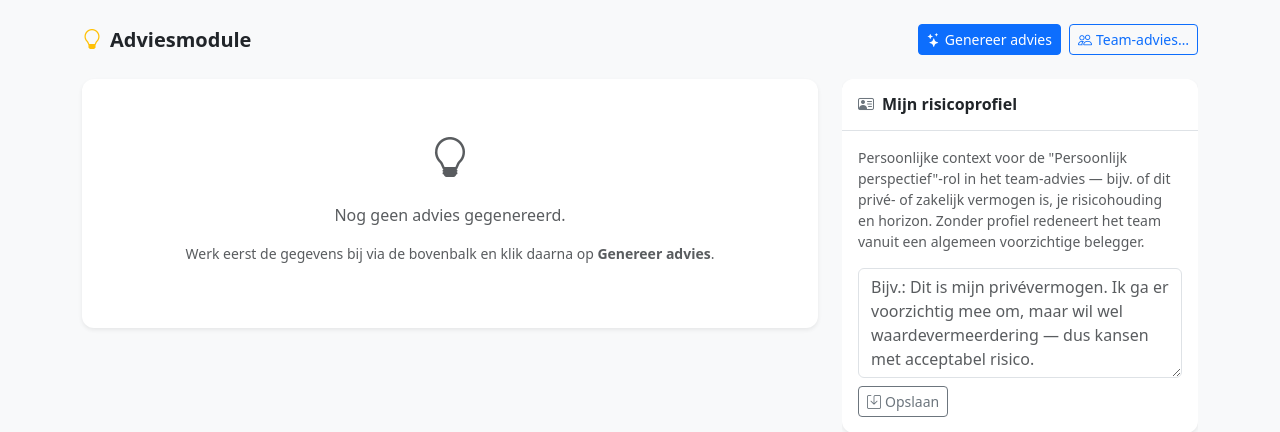
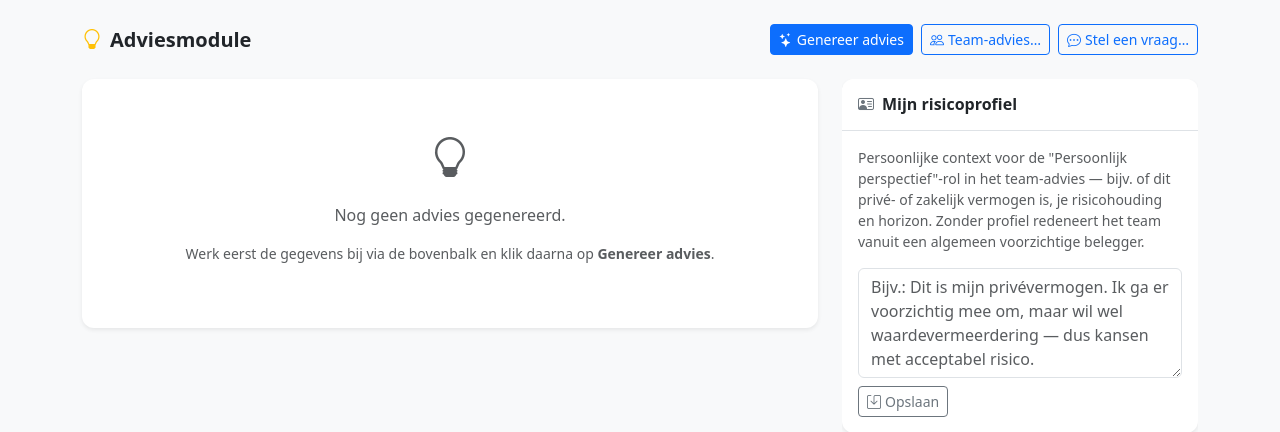
Before and after one commit to dgrund70/FinancialAdvisor, a Flask app: page /gebruiker/1/advies in a window 1280 px wide. Shown: the part 60-492 px from the top of the page. Run offline with Flask 3, Linux system fonts and the light colour scheme; some libraries are stand-ins or nearby versions.

Commit message:
Adviespagina: eigen knop "Stel een vraag…" in de toolbar
De vraagfunctie zat verstopt achter de knop "Team-advies…" en was daardoor niet
te vinden. Nu een eigen knop naast Team-advies; beide openen hetzelfde paneel,
maar "Stel een vraag" zet de cursor meteen in het tekstvak (data-focus). Ook de
knop "Nieuwe vraag" bij het vragenblok doet dat.

Co-Authored-By: Claude Opus 5 <noreply@anthropic.com>
Claude-Session: https://claude.ai/code/session_01UjvryFFoi8NudNb3BPETbr

```diff
--- a/templates/advies.html
+++ b/templates/advies.html
@@ -86,6 +86,14 @@
             {{ 'disabled' if not heeft_api_key }}
             title="Vier rollen los van elkaar — gewaagd, gemiddeld, macro-briefing en persoonlijk perspectief — plus een eindsynthese. Grondiger, duurt ongeveer drie minuten en kost meer tokens.">
       <i class="bi bi-people me-1" aria-hidden="true"></i>Team-advies…
+    </button>
+    <button class="btn btn-outline-primary btn-sm" type="button"
+            data-bs-toggle="collapse" data-bs-target="#team-opties"
+            data-focus="#team-vraag"
+            aria-expanded="false" aria-controls="team-opties"
+            {{ 'disabled' if not heeft_api_key }}
+            title="Eén vraag, één antwoord. Geen nieuwe analyse van je hele portefeuille, maar je posities gaan wel mee als context. Duurt een halve minuut.">
+      <i class="bi bi-chat-dots me-1" aria-hidden="true"></i>Stel een vraag…
     </button>
   </div>
 </div>
@@ -359,7 +367,7 @@
     </h2>
     <button class="btn btn-outline-secondary btn-sm" type="button"
             data-bs-toggle="collapse" data-bs-target="#team-opties"
-            aria-controls="team-opties">
+            data-focus="#team-vraag" aria-controls="team-opties">
       <i class="bi bi-plus-lg me-1" aria-hidden="true"></i>Nieuwe vraag
     </button>
   </div>
@@ -745,4 +753,25 @@
 })();
 </script>
 
+{# Een knop met data-focus klapt het paneel open én zet de cursor in het veld
+   dat erbij hoort — anders land je bovenaan een paneel met twee kaarten. #}
+<script>
+document.querySelectorAll('[data-focus]').forEach(function (knop) {
+  knop.addEventListener('click', function () {
+    var doel = document.querySelector(knop.dataset.focus);
+    if (!doel) return;
+    var paneel = document.querySelector(knop.dataset.bsTarget);
+    function focus() {
+      doel.focus({ preventScroll: true });
+      doel.scrollIntoView({ block: 'center', behavior: 'smooth' });
+    }
+    if (paneel && !paneel.classList.contains('show')) {
+      paneel.addEventListener('shown.bs.collapse', focus, { once: true });
+    } else {
+      focus();
+    }
+  });
+});
+</script>
+
 {% endblock %}
```
